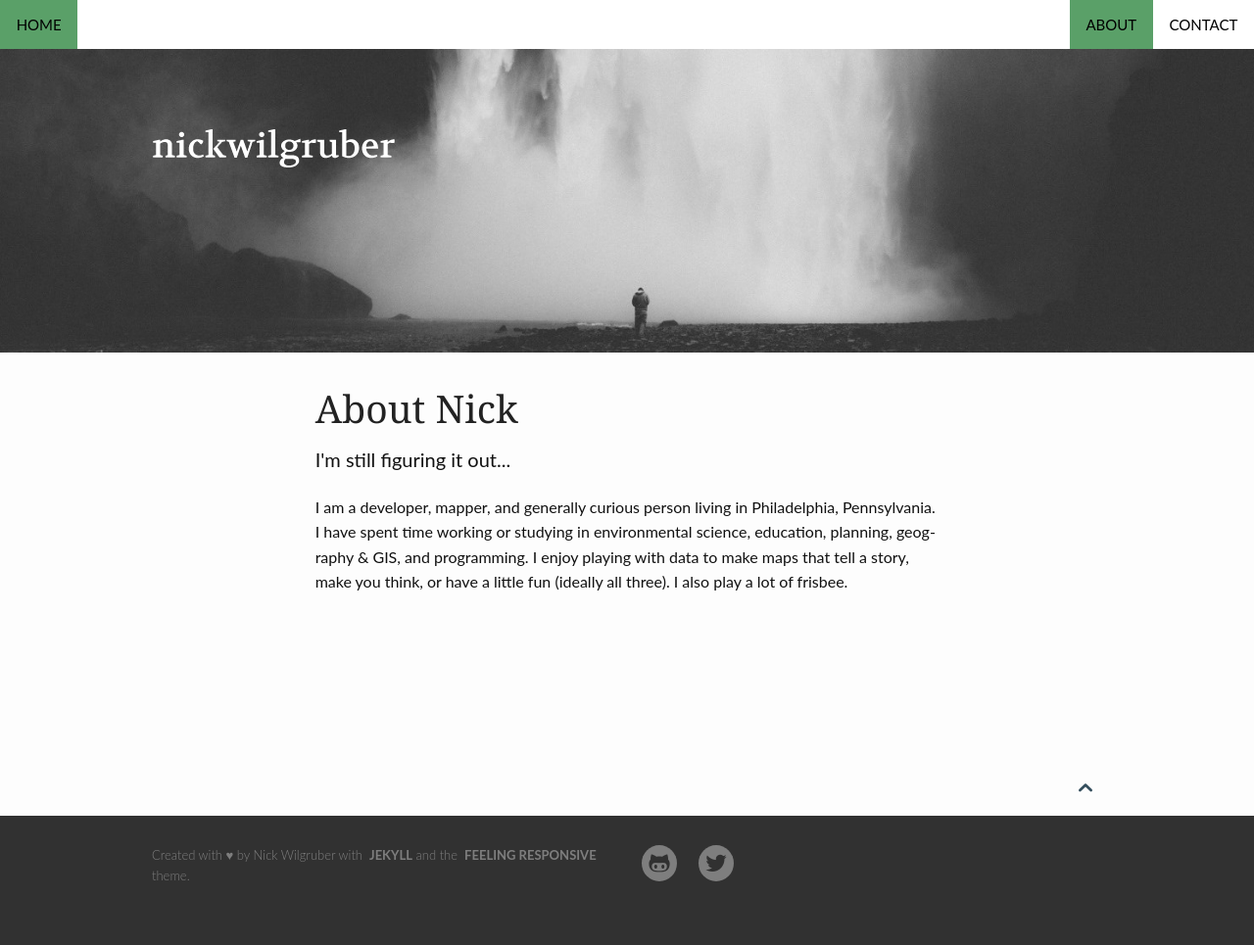
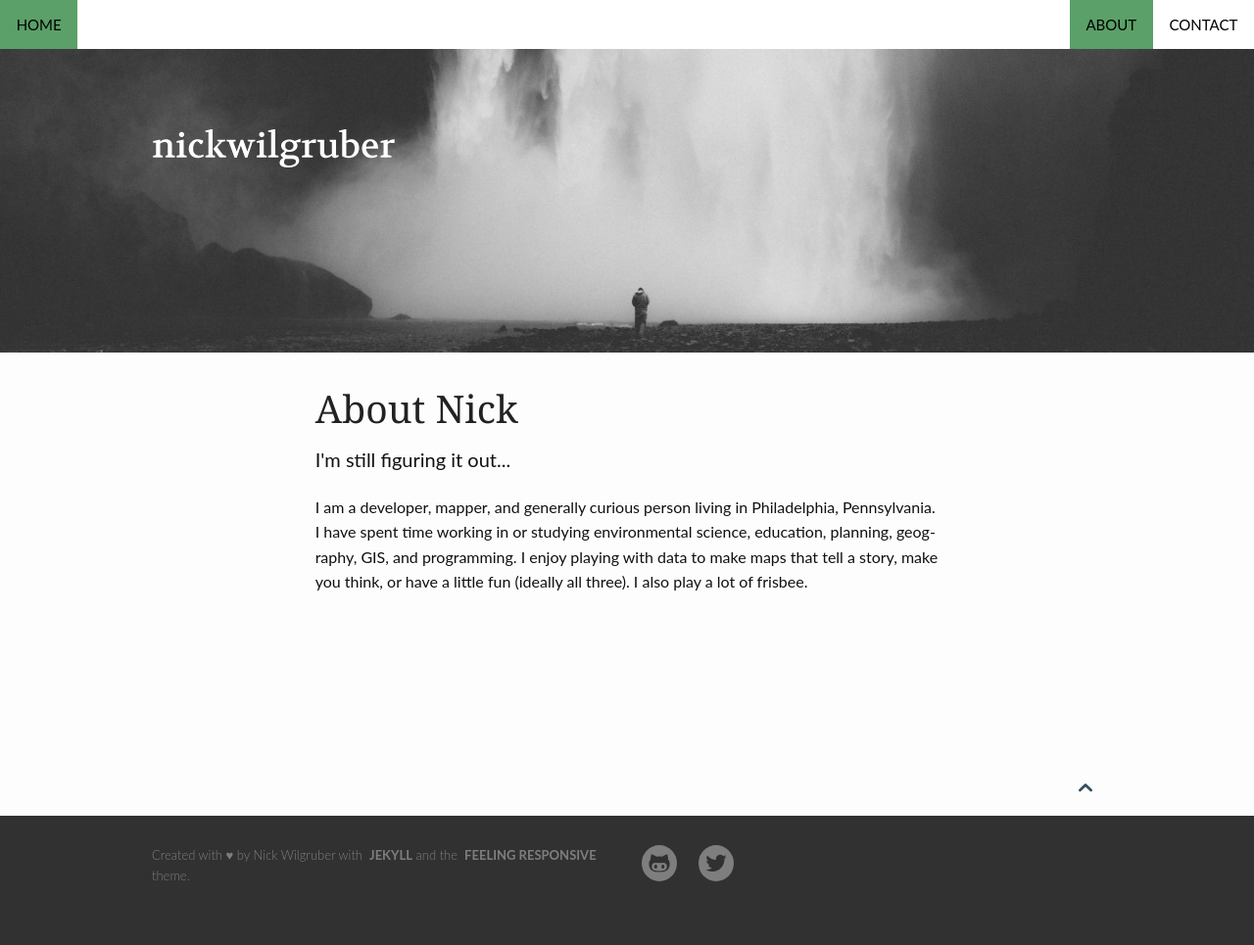
Before and after one commit to wontgruber/wontgruber.github.io, a Jekyll site: the page built from pages/about.md, in a window 1280 px wide. Shown: the whole page at 98% size. Built offline with Jekyll 4.4.1, drawn with Linux system fonts in a browser that asks for light colours.

```diff
--- a/pages/about.md
+++ b/pages/about.md
@@ -16,4 +16,4 @@ header:
 #
 permalink: /about/
 ---
-I am a developer, mapper, and generally curious person living in Philadelphia, Pennsylvania. I have spent time working or studying in environmental science, education, planning, geography & GIS, and programming. I enjoy playing with data to make maps that tell a story, make you think, or have a little fun (ideally all three). I also play a lot of frisbee.
+I am a developer, mapper, and generally curious person living in Philadelphia, Pennsylvania. I have spent time working in or studying environmental science, education, planning, geography, GIS, and programming. I enjoy playing with data to make maps that tell a story, make you think, or have a little fun (ideally all three). I also play a lot of frisbee.
```
